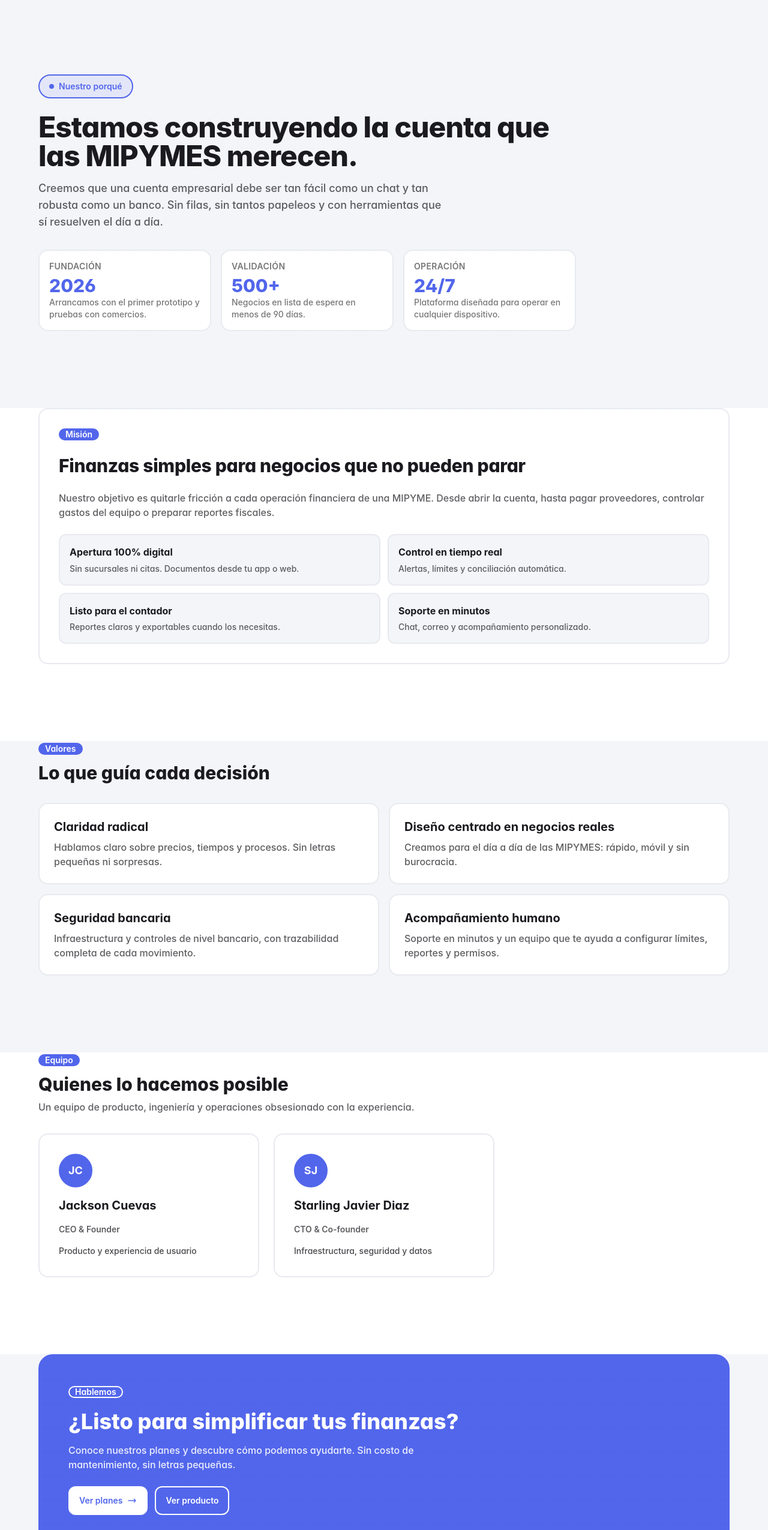
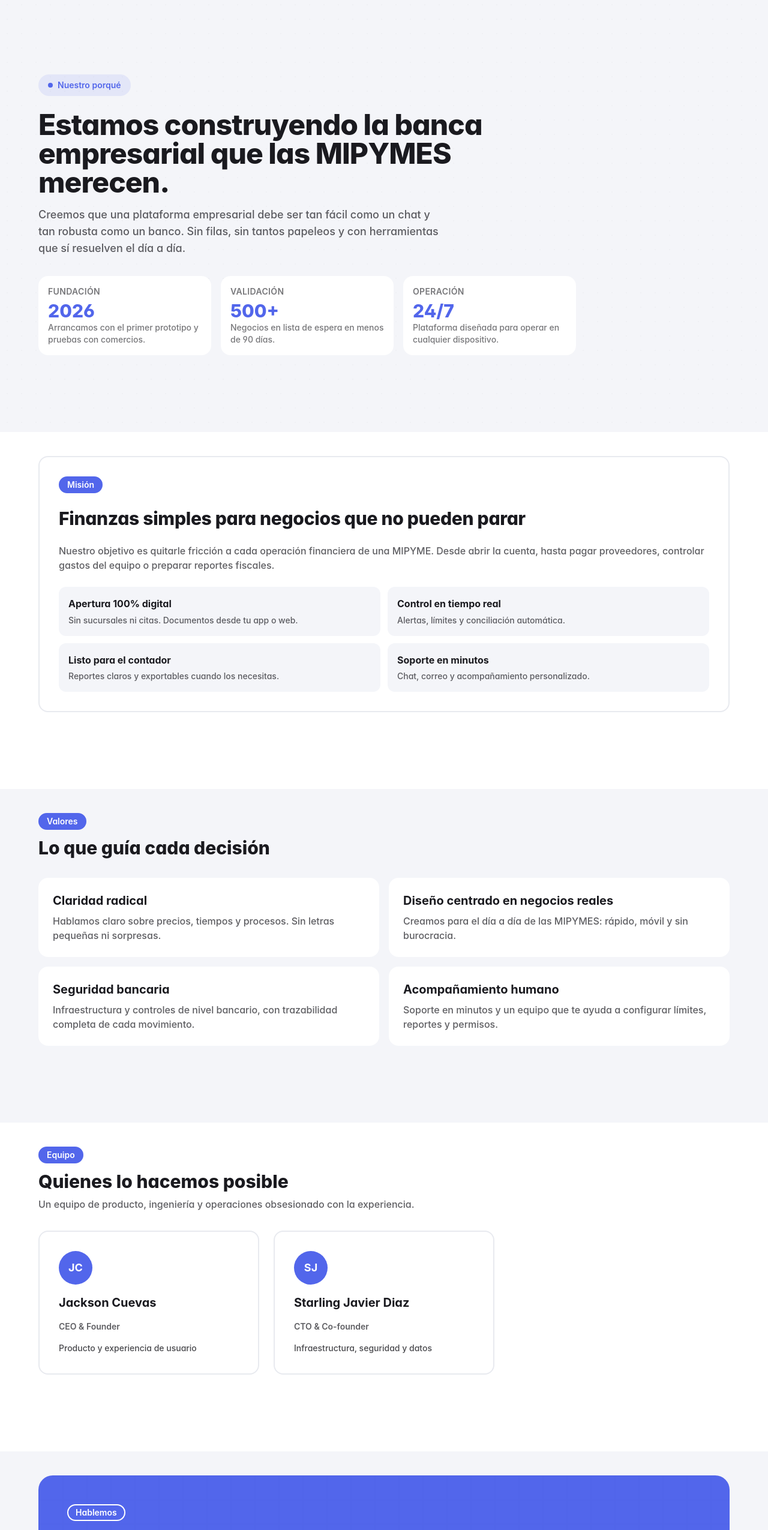
Before and after one commit to hacksondev/facil.do, a Next.js app: page /about in a window 1280 px wide. Shown: the part 100-2650 px from the top of the page at 60% size. Built offline with nearby package versions, Linux system fonts and the light colour scheme; what @supabase/auth-helpers-nextjs would draw is missing.

Commit message:
removed borders

```diff
--- a/app/about/AboutContent.tsx
+++ b/app/about/AboutContent.tsx
@@ -40,11 +40,6 @@ const team = [
     role: 'CTO & Co-founder',
     focus: 'Infraestructura, seguridad y datos',
   }
-  // {
-  //   name: 'Barbara De Peña',
-  //   role: 'Head of Operations',
-  //   focus: 'Onboarding y soporte a negocios',
-  // },
 ]
 
 export default function AboutContent() {
@@ -58,28 +53,27 @@ export default function AboutContent() {
       <Header navLinks={navLinks} />
 
       <main className="pt-24">
-        {/* Hero - Flat Design */}
         <section className="section relative overflow-hidden bg-base-200">
           <div className="absolute inset-0 dot-pattern-flat opacity-30" />
 
           <div className="container-custom relative z-10">
             <div className="max-w-4xl">
-              <div className="inline-flex items-center gap-2 rounded-full bg-primary/10 px-4 py-2 border-2 border-primary mb-6">
+              <div className="inline-flex items-center gap-2 rounded-full bg-primary/10 px-4 py-2 mb-6">
                 <span className="h-2 w-2 rounded-full bg-primary" />
                 <span className="text-sm font-semibold text-primary">Nuestro porqué</span>
               </div>
               <h1 className="text-4xl md:text-5xl font-extrabold text-base-content leading-tight">
-                Estamos construyendo la cuenta que las MIPYMES merecen.
+                Estamos construyendo la banca empresarial que las MIPYMES merecen.
               </h1>
               <p className="mt-4 text-lg text-base-content/70 max-w-2xl font-medium">
-                Creemos que una cuenta empresarial debe ser tan fácil como un chat y tan robusta como un banco. Sin filas,
+                Creemos que una plataforma empresarial debe ser tan fácil como un chat y tan robusta como un banco. Sin filas,
                 sin tantos papeleos y con herramientas que sí resuelven el día a día.
               </p>
               <div className="mt-8 grid grid-cols-1 sm:grid-cols-3 gap-4">
                 {milestones.map((item) => (
                   <div
                     key={item.label}
-                    className="rounded-2xl border-2 border-base-300 bg-base-100 p-4 no-shadow"
+                    className="rounded-2xl bg-base-100 p-4 no-shadow"
                   >
                     <p className="text-sm text-base-content/60 font-semibold uppercase tracking-wide">{item.label}</p>
                     <p className="text-3xl font-extrabold text-primary mt-1">{item.value}</p>
@@ -92,11 +86,11 @@ export default function AboutContent() {
         </section>
 
         {/* Misión y cómo trabajamos - Flat Design */}
-        <section className="section pt-0 bg-base-100">
+        <section className="section pt-10 bg-base-100">
           <div className="container-custom grid gap-10 ">
-            <div className="card bg-base-100 border-2 border-base-300 no-shadow">
+            <div className="card bg-base-100 no-shadow">
               <div className="card-body space-y-4">
-                <div className="badge badge-primary border-2 font-semibold">Misión</div>
+                <div className="badge badge-primary border-0 font-bold p-3">Misión</div>
                 <h2 className="text-3xl font-extrabold text-base-content">Finanzas simples para negocios que no pueden parar</h2>
                 <p className="text-base text-base-content/70 font-medium">
                   Nuestro objetivo es quitarle fricción a cada operación financiera de una MIPYME. Desde abrir la cuenta,
@@ -109,7 +103,7 @@ export default function AboutContent() {
                     { title: 'Listo para el contador', text: 'Reportes claros y exportables cuando los necesitas.' },
                     { title: 'Soporte en minutos', text: 'Chat, correo y acompañamiento personalizado.' },
                   ].map((item) => (
-                    <div key={item.title} className="p-4 rounded-xl bg-base-200 border-2 border-base-300">
+                    <div key={item.title} className="p-4 rounded-xl bg-base-200">
                       <p className="font-bold text-base-content">{item.title}</p>
                       <p className="text-sm text-base-content/70 font-medium mt-1">{item.text}</p>
                     </div>
@@ -117,44 +111,19 @@ export default function AboutContent() {
                 </div>
               </div>
             </div>
-
-            {/* <div className="card bg-base-100 border border-base-300">
-              <div className="card-body space-y-4">
-                <div className="badge badge-outline badge-lg text-base-content/70">Cómo trabajamos</div>
-                <h3 className="text-xl font-bold text-base-content">Pruebas rápidas, feedback real</h3>
-                <p className="text-base text-base-content/70">
-                  Iteramos con negocios que ya están en la lista de espera para validar cada flujo. Lanzamos mejoras cada semana
-                  y medimos todo para que las decisiones sean datos, no suposiciones.
-                </p>
-                <ul className="space-y-3 text-sm text-base-content/80">
-                  <li className="flex items-start gap-3">
-                    <span className="mt-1 h-2 w-2 rounded-full bg-primary" />
-                    <span>Workshops quincenales con clientes beta para priorizar features.</span>
-                  </li>
-                  <li className="flex items-start gap-3">
-                    <span className="mt-1 h-2 w-2 rounded-full bg-primary" />
-                    <span>Pruebas de usabilidad en móvil y desktop para cada release.</span>
-                  </li>
-                  <li className="flex items-start gap-3">
-                    <span className="mt-1 h-2 w-2 rounded-full bg-primary" />
-                    <span>Monitoreo en tiempo real de onboarding y transferencias para detectar fricción.</span>
-                  </li>
-                </ul>
-              </div>
-            </div> */}
           </div>
         </section>
 
         {/* Valores - Flat Design */}
-        <section className="section pt-0 bg-base-200">
+        <section className="section pt-10 bg-base-200">
           <div className="container-custom">
             <div className="mb-8">
-              <div className="badge badge-primary border-2 font-semibold mb-3">Valores</div>
+              <div className="badge badge-primary border-0 font-bold mb-3 p-3">Valores</div>
               <h3 className="text-3xl font-extrabold text-base-content">Lo que guía cada decisión</h3>
             </div>
             <div className="grid gap-4 md:grid-cols-2">
               {values.map((value) => (
-                <div key={value.title} className="p-6 rounded-2xl border-2 border-base-300 bg-base-100 no-shadow">
+                <div key={value.title} className="p-6 rounded-2xl  bg-base-100 no-shadow">
                   <h4 className="text-xl font-bold text-base-content">{value.title}</h4>
                   <p className="text-base text-base-content/70 mt-2 font-medium">{value.description}</p>
                 </div>
@@ -163,12 +132,11 @@ export default function AboutContent() {
           </div>
         </section>
 
-        {/* Equipo - Flat Design */}
-        <section className="section pt-0 bg-base-100">
+        <section className="section pt-10 bg-base-100">
           <div className="container-custom">
             <div className="mb-8 flex items-center justify-between gap-4 flex-wrap">
               <div>
-                <div className="badge badge-primary border-2 font-semibold mb-3">Equipo</div>
+                <div className="badge badge-primary border-0 font-bold mb-3 p-3">Equipo</div>
                 <h3 className="text-3xl font-extrabold text-base-content">Quienes lo hacemos posible</h3>
                 <p className="text-base text-base-content/70 mt-2 font-medium">
                   Un equipo de producto, ingeniería y operaciones obsesionado con la experiencia.
@@ -178,9 +146,9 @@ export default function AboutContent() {
 
             <div className="grid gap-6 md:grid-cols-3">
               {team.map((member) => (
-                <div key={member.name} className="card bg-base-100 border-2 border-base-300 no-shadow">
+                <div key={member.name} className="card bg-base-100 no-shadow">
                   <div className="card-body space-y-2">
-                    <div className="w-14 h-14 rounded-full bg-primary flex items-center justify-center text-white font-bold text-lg border-2 border-primary">
+                    <div className="w-14 h-14 rounded-full bg-primary flex items-center justify-center text-white font-bold text-lg">
                       {member.name
                         .split(' ')
                         .map((n) => n[0])
@@ -197,35 +165,37 @@ export default function AboutContent() {
           </div>
         </section>
 
-        {/* CTA final - Flat Design */}
-        <section className="section pt-0 bg-base-200">
+        <section className="section pt-10 bg-base-200">
           <div className="container-custom">
-            <div className="relative overflow-hidden rounded-3xl border-2 border-primary bg-primary text-white">
+            <div className="relative overflow-hidden rounded-3xl bg-primary text-white">
               <div className="absolute inset-0 opacity-10 grid-pattern-flat" />
               <div className="relative p-8 md:p-12 space-y-4">
-                <div className="badge badge-outline border-2 border-white text-white font-semibold">Hablemos</div>
+                <div className="badge badge-outline border-white text-white font-bold p-3">Hablemos</div>
                 <h3 className="text-3xl md:text-4xl font-extrabold leading-tight">¿Listo para simplificar tus finanzas?</h3>
                 <p className="text-base text-white/90 max-w-2xl font-medium">
                   Conoce nuestros planes y descubre cómo podemos ayudarte. Sin costo de mantenimiento, sin letras pequeñas.
                 </p>
                 <div className="flex flex-wrap gap-3 pt-2">
                   <a
-                    href="/pricing"
-                    className="btn bg-white text-primary border-2 border-white hover:bg-white/90 font-bold"
+                    href="mailto:hola@facil.do"
+                    className="btn bg-white text-primary border-white hover:bg-white/90 font-bold"
                     onClick={() =>
-                      void logFirebaseEvent('about_cta', { location: 'cta_bottom', destination: 'pricing' })
+                      void logFirebaseEvent('pricing_cta', {
+                        action: 'cta_banner',
+                        location: 'pricing_bottom',
+                      })
                     }
                   >
-                    Ver planes
+                    Contáctanos
                     <svg className="w-4 h-4" fill="none" viewBox="0 0 24 24" stroke="currentColor">
                       <path strokeLinecap="round" strokeLinejoin="round" strokeWidth={2} d="M17 8l4 4m0 0l-4 4m4-4H3" />
                     </svg>
                   </a>
                   <a
                     href="/#features"
-                    className="btn btn-outline border-2 border-white text-white hover:bg-white hover:text-primary font-bold"
+                    className="btn btn-outline border-white text-white hover:bg-white hover:text-primary font-bold"
                     onClick={() =>
-                      void logFirebaseEvent('about_cta', { location: 'cta_bottom', destination: 'features' })
+                      void logFirebaseEvent('pricing_cta', { action: 'cta_banner', location: 'pricing_bottom_features' })
                     }
                   >
                     Ver producto
--- a/app/about/page.tsx
+++ b/app/about/page.tsx
@@ -11,7 +11,7 @@ export const metadata: Metadata = {
   openGraph: {
     title: 'Sobre nosotros | Facil.do',
     description:
-      'Conoce al equipo detrás de Facil.do y cómo estamos construyendo la cuenta empresarial digital para MIPYMES dominicanas.',
+      'Conoce al equipo detrás de Facil.do y cómo estamos construyendo la banca empresarial digital para MIPYMES dominicanas.',
     url: 'https://facil.do/about',
     images: [
       {
@@ -26,7 +26,7 @@ export const metadata: Metadata = {
     card: 'summary_large_image',
     title: 'Sobre nosotros | Facil.do',
     description:
-      'Conoce al equipo detrás de Facil.do y cómo estamos construyendo la cuenta empresarial digital para MIPYMES dominicanas.',
+      'Conoce al equipo detrás de Facil.do y cómo estamos construyendo la banca empresarial digital para MIPYMES dominicanas.',
     images: ['/og-image.png'],
   },
 }
--- a/app/components/Header.tsx
+++ b/app/components/Header.tsx
@@ -1,12 +1,4 @@
 'use client'
-
-/**
- * Componente Header - Flat Design
- *
- * Navbar con drawer para móvil, efecto glass en scroll y soporte
- * para enlaces internos o rutas.
- */
-
 import { useState, useEffect } from 'react'
 import { usePathname, useRouter } from 'next/navigation'
 
@@ -46,12 +38,12 @@ export default function Header({ navLinks }: HeaderProps) {
   }
 
   const handleContactClick = () => {
-    router.push('/about')
+    router.push('/#')
     closeDrawer()
   }
 
   const handlePricingClick = () => {
-    router.push('/pricing')
+    router.push('/#')
     closeDrawer()
   }
 
@@ -109,7 +101,6 @@ export default function Header({ navLinks }: HeaderProps) {
             </a>
           </div>
 
-          {/* Desktop Navigation */}
           <div className="navbar-center hidden lg:flex">
             <ul className="menu menu-horizontal px-1 gap-1">
               {linksToRender.map((link) => (
@@ -125,19 +116,17 @@ export default function Header({ navLinks }: HeaderProps) {
             </ul>
           </div>
 
-          {/* Desktop CTA + Mobile Menu Button */}
           <div className="navbar-end gap-2">
             <button
               onClick={handleContactClick}
               className="btn btn-ghost btn-md hidden lg:flex text-base-content/80 hover:text-base-content"
             >
-              Contacto
+              Iniciar sesión
             </button>
             <button onClick={handlePricingClick} className="btn btn-primary btn-md hidden lg:flex border-2">
-              Ver planes
+             Abrir una cuenta
             </button>
 
-            {/* Mobile menu button */}
             <label htmlFor="mobile-drawer" className="btn btn-ghost btn-circle lg:hidden">
               <svg className="w-6 h-6" fill="none" viewBox="0 0 24 24" stroke="currentColor">
                 <path strokeLinecap="round" strokeLinejoin="round" strokeWidth={2} d="M4 6h16M4 12h16M4 18h16" />
@@ -181,25 +170,6 @@ export default function Header({ navLinks }: HeaderProps) {
 
           {/* Drawer Footer */}
           <div className="pt-6 border-t border-base-200">
-            <button
-              onClick={handleContactClick}
-              className="btn btn-ghost w-full mb-3 text-base-content/80 hover:text-base-content"
-            >
-              Contacto
-            </button>
-            <button
-              onClick={() => {
-                const checkbox = document.getElementById('mobile-drawer') as HTMLInputElement
-                if (checkbox) checkbox.checked = false
-                handlePricingClick()
-              }}
-              className="btn btn-primary w-full border-2"
-            >
-              Ver planes
-              <svg className="w-5 h-5" fill="none" viewBox="0 0 24 24" stroke="currentColor">
-                <path strokeLinecap="round" strokeLinejoin="round" strokeWidth={2} d="M17 8l4 4m0 0l-4 4m4-4H3" />
-              </svg>
-            </button>
             <p className="text-center text-sm text-base-content/60 font-medium mt-4">
               500+ negocios confían en Facil.do
             </p>
--- a/app/components/Hero.tsx
+++ b/app/components/Hero.tsx
@@ -1,26 +1,17 @@
 'use client'
-
-/**
- * Componente Hero - Flat Design
- *
- * Sección principal con diseño flat: colores sólidos, formas geométricas simples.
- */
 
 export default function Hero() {
   return (
     <section className="hero min-h-screen relative overflow-hidden pt-20 bg-base-100">
-      {/* Background flat - sin gradientes */}
       <div className="absolute inset-0 grid-pattern-flat opacity-40" />
 
-      {/* Formas geométricas flat en lugar de blobs */}
       <div className="absolute top-20 right-[10%] w-64 h-64 bg-primary/5 rounded-3xl rotate-12" />
       <div className="absolute bottom-20 left-[5%] w-80 h-80 bg-secondary/5 rounded-3xl -rotate-6" />
       <div className="absolute top-1/2 right-[20%] w-48 h-48 bg-accent/5 rounded-full" />
 
-      {/* Content */}
       <div className="hero-content text-center lg:text-left relative z-10">
         <div className="max-w-4xl">
-          {/* Badge flat */}
+
           <div className="inline-flex items-center gap-2 px-4 py-2 rounded-full bg-success/10 border-2 border-success mb-6 animate-fade-in-down">
             <div className="w-2 h-2 rounded-full bg-success" />
             <span className="text-sm font-semibold text-success">
@@ -29,35 +20,16 @@ export default function Hero() {
           </div>
 
           <h1 className="text-4xl md:text-5xl lg:text-6xl font-extrabold text-base-content leading-tight mb-6 animate-fade-in-up animate-fill-both animate-delay-100">
-            La cuenta empresarial digital diseñada para{' '}
+            La banca empresarial digital diseñada para{' '}
             <span className="text-primary font-extrabold">MIPYMES dominicanas</span>
           </h1>
 
-          {/* Subheadline */}
           <p className="text-lg md:text-xl text-base-content/70 mb-10 max-w-2xl mx-auto lg:mx-0 animate-fade-in-up animate-fill-both animate-delay-200">
             Controla tus ingresos, gastos y tu negocio desde un solo lugar.
             Sin filas. Sin complicaciones. Todo digital.
           </p>
 
-          {/* CTAs - flat design */}
-          <div className="flex flex-col sm:flex-row gap-4 justify-center lg:justify-start mb-12 animate-fade-in-up animate-fill-both animate-delay-300">
-            <a href="/pricing" className="btn btn-primary btn-lg border-2">
-              Ver planes
-              <svg className="w-5 h-5" fill="none" viewBox="0 0 24 24" stroke="currentColor">
-                <path strokeLinecap="round" strokeLinejoin="round" strokeWidth={2} d="M17 8l4 4m0 0l-4 4m4-4H3" />
-              </svg>
-            </a>
-            <a href="#features" className="btn btn-outline btn-lg border-2">
-              Conoce más
-              <svg className="w-4 h-4" fill="none" viewBox="0 0 24 24" stroke="currentColor">
-                <path strokeLinecap="round" strokeLinejoin="round" strokeWidth={2} d="M19 9l-7 7-7-7" />
-              </svg>
-            </a>
-          </div>
-
-          {/* Trust indicators - flat design */}
           <div className="animate-fade-in-up animate-fill-both animate-delay-400">
-            {/* Avatar group */}
             <div className="flex items-center gap-3 justify-center lg:justify-start mb-6">
               <div className="avatar-group -space-x-3">
                 {['JM', 'AP', 'LC', 'RD'].map((initials, i) => (
@@ -73,11 +45,10 @@ export default function Hero() {
               </p>
             </div>
 
-            {/* Stats - flat design con bordes */}
             <div className="flex flex-wrap gap-6 justify-center lg:justify-start">
               {[
                 { icon: 'M9 12.75L11.25 15 15 9.75m-3-7.036A11.959 11.959 0 013.598 6 11.99 11.99 0 003 9.749c0 5.592 3.824 10.29 9 11.623 5.176-1.332 9-6.03 9-11.622 0-1.31-.21-2.571-.598-3.751h-.152c-3.196 0-6.1-1.248-8.25-3.285z', title: '100% Seguro', subtitle: 'Encriptación bancaria' },
-                { icon: 'M3.75 13.5l10.5-11.25L12 10.5h8.25L9.75 21.75 12 13.5H3.75z', title: 'Apertura rápida', subtitle: 'En minutos, no días' },
+                { icon: 'M3.75 13.5l10.5-11.25L12 10.5h8.25L9.75 21.75 12 13.5H3.75z', title: 'Apertura rápida', subtitle: 'En 48 horas, no días' },
                 { icon: 'M2.25 18.75a60.07 60.07 0 0115.797 2.101c.727.198 1.453-.342 1.453-1.096V18.75M3.75 4.5v.75A.75.75 0 013 6h-.75m0 0v-.375c0-.621.504-1.125 1.125-1.125H20.25M2.25 6v9m18-10.5v.75c0 .414.336.75.75.75h.75m-1.5-1.5h.375c.621 0 1.125.504 1.125 1.125v9.75c0 .621-.504 1.125-1.125 1.125h-.375m1.5-1.5H21a.75.75 0 00-.75.75v.75m0 0H3.75m0 0h-.375a1.125 1.125 0 01-1.125-1.125V15m1.5 1.5v-.75A.75.75 0 003 15h-.75M15 10.5a3 3 0 11-6 0 3 3 0 016 0zm3 0h.008v.008H18V10.5zm-12 0h.008v.008H6V10.5z', title: 'Sin cargos ocultos', subtitle: 'Transparencia total' },
               ].map((stat, i) => (
                 <div key={i} className="flex items-center gap-3">
@@ -97,7 +68,6 @@ export default function Hero() {
         </div>
       </div>
 
-      {/* Scroll indicator - flat */}
       <div className="absolute bottom-8 left-1/2 -translate-x-1/2 hidden md:flex flex-col items-center gap-2 text-base-content/40 animate-fade-in animate-delay-500">
         <span className="text-xs font-semibold">Scroll</span>
         <div className="w-6 h-10 rounded-full border-2 border-base-content/20 flex items-start justify-center p-1.5">
--- a/app/features/[id]/page.tsx
+++ b/app/features/[id]/page.tsx
@@ -2,6 +2,7 @@ import type { Metadata } from 'next'
 import Link from 'next/link'
 import { notFound } from 'next/navigation'
 import { getFeatureById, getAllFeatureIds } from '@/app/data/features'
+import { logFirebaseEvent } from '@/app/services/firebaseClient'
 
 const baseUrl = 'https://facil.do'
 
@@ -235,15 +236,12 @@ export default function FeatureDetailPage({ params }: FeaturePageProps) {
             ¿Listo para simplificar tu negocio?
           </h2>
           <p className="text-primary-content/80 mb-8 max-w-2xl mx-auto">
-            Más de 500 negocios ya separaron su cupo.
-            Sé de los primeros en acceder a Facil.do
+            Más de 500 negocios ya usan nuestra plataforma.
+            Unete a Facil.do y lleva tu negocio al siguiente nivel.
           </p>
           <div className="flex flex-col sm:flex-row gap-4 justify-center">
-            <Link href="/#waitlist" className="btn btn-secondary btn-lg">
-              Separa tu cupo
-            </Link>
-            <Link href="/#features" className="btn btn-ghost btn-lg text-primary-content">
-              Ver más características
+            <Link href="mailto:hola@facil.do" className="btn bg-white text-primary border-2 border-white hover:bg-white/90 font-bold">
+              Contáctanos
             </Link>
           </div>
         </div>
--- a/app/layout.tsx
+++ b/app/layout.tsx
@@ -10,7 +10,7 @@ export const metadata: Metadata = {
   alternates: {
     canonical: '/',
   },
-  title: 'Facil.do - La cuenta empresarial digital para MIPYMES dominicanas',
+  title: 'Facil.do - La banca empresarial digital para MIPYMES dominicanas',
   description:
     'Controla tus ingresos, gastos y tu negocio desde un solo lugar. Apertura 100% digital, reportes claros y preparación fiscal.',
   keywords: [
@@ -32,7 +32,7 @@ export const metadata: Metadata = {
     locale: 'es_DO',
     url: 'https://facil.do',
     siteName: 'Facil.do',
-    title: 'Facil.do - La cuenta empresarial digital para MIPYMES dominicanas',
+    title: 'Facil.do - La banca empresarial digital para MIPYMES dominicanas',
     description:
       'Controla tus ingresos, gastos y tu negocio desde un solo lugar. Apertura 100% digital.',
     images: [
@@ -40,7 +40,7 @@ export const metadata: Metadata = {
         url: '/og-image.png',
         width: 1200,
         height: 630,
-        alt: 'Facil.do - Banca digital para MIPYMES',
+        alt: 'Facil.do - Banca empresarial digital para MIPYMES',
       },
     ],
   },
```
Also changed, not shown: app/components/Features.tsx (+6 -27 lines), app/components/Footer.tsx (+1 -16 lines), app/components/ValueProposition.tsx (+14 -4 lines), app/data/features.ts (+5 -5 lines).
